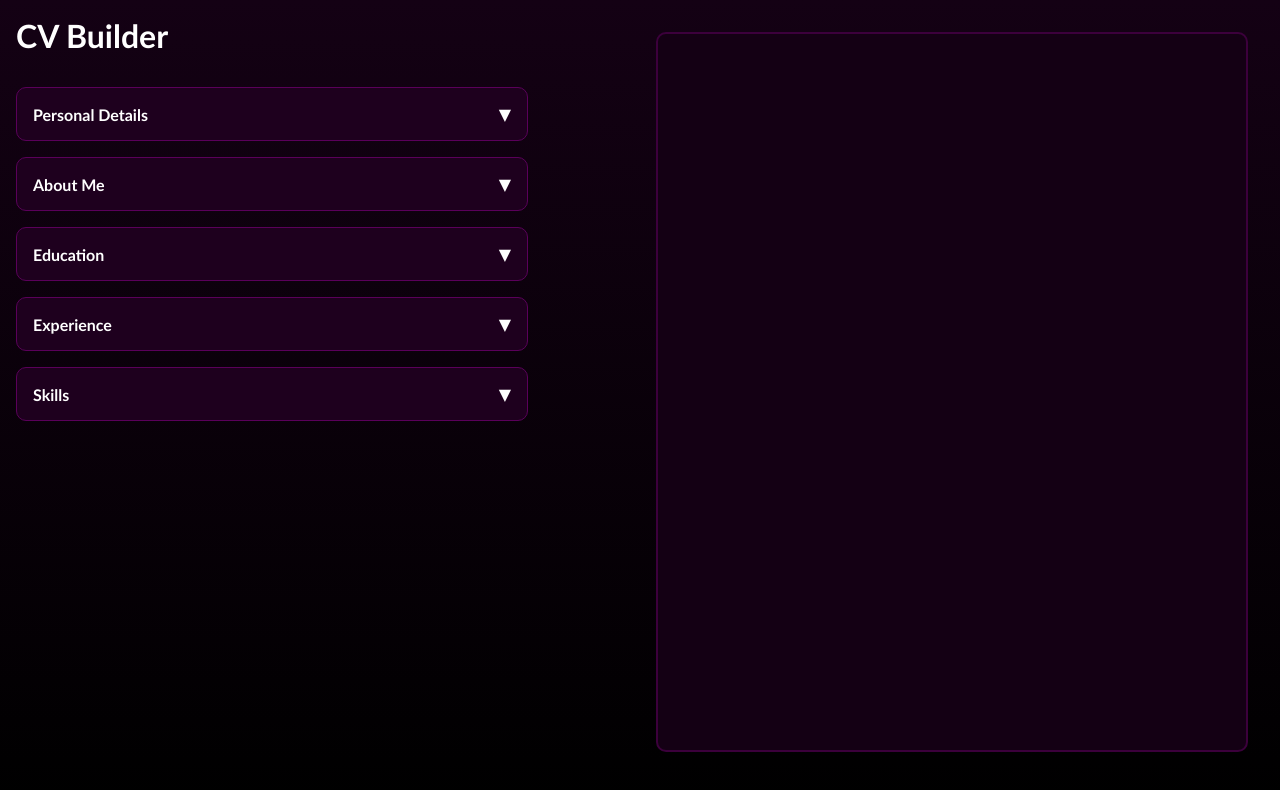
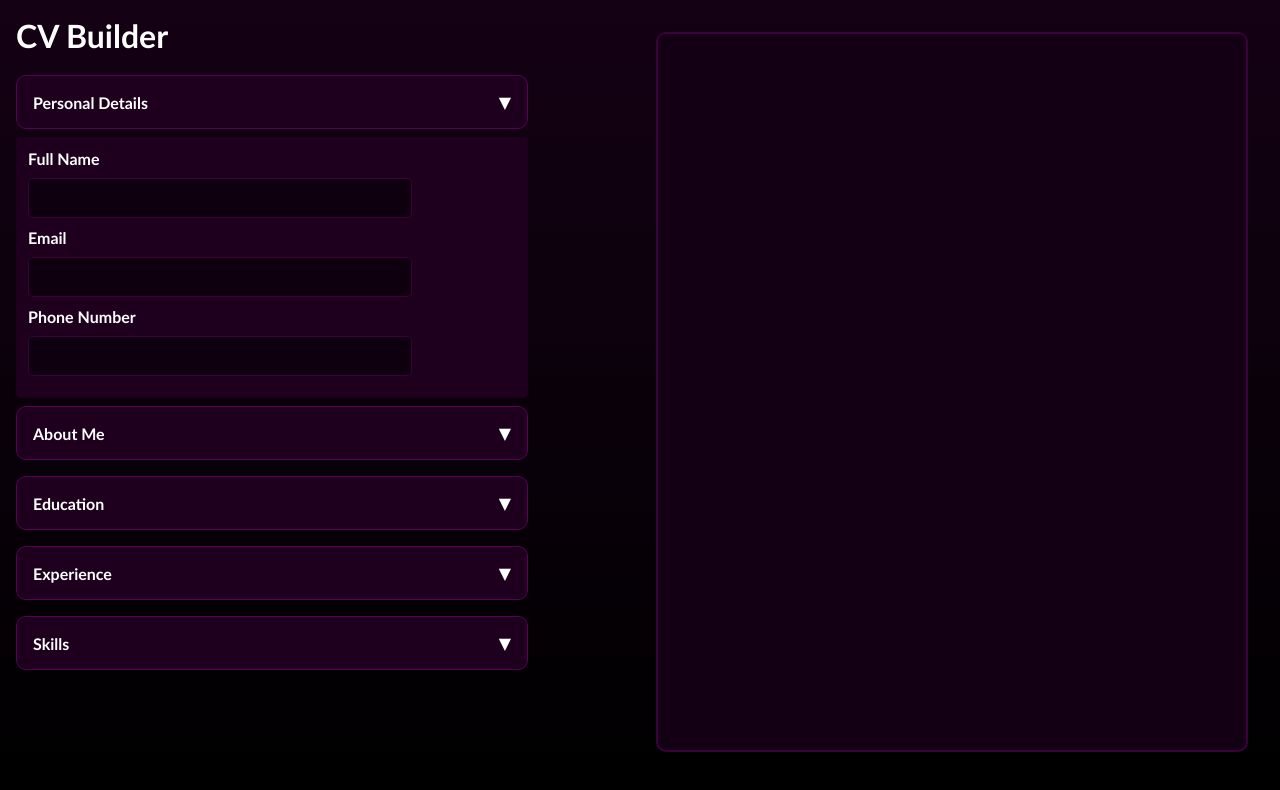
Before and after one commit to ItsFine1266/react-cv-application, a React (Vite) app: page / in a window 1280 px wide. Shown: the top 790 px of the page. Built offline with nearby package versions, Linux system fonts and the light colour scheme.

Commit message:
update CV preview display on keystroke

```diff
--- a/src/components/EditPanel.jsx
+++ b/src/components/EditPanel.jsx
@@ -1,74 +1,126 @@
 import { useState } from "react";
 
-const data = [
-  {
-    category: "Personal Details",
-    fields: [
-      {label: "Full Name ", type: "text", id: "name"},
-      {label: "Email ", type: "email", id: "email"},
-      {label: "Phone Number ", type: "text", id: "tel"},
-    ]
-  },
-
-  {
-    category: "About Me",
-    fields: [
-      {label: "Description ", type: "textarea", id: "description"},
-    ]
-  },
-
-  {
-    category: "Education",
-    fields: [
-      {label: "School Name", type: "text", id: "school-name"},
-      {label: "Course", type: "text", id: "course"},
-      {label: "Highest Qualification", type: "text", id: "qualification"},
-    ]
-  },
-
-  {
-    category: "Experience",
-    fields: [
-      {label: "Previous Experience", type: "textarea", id: "experience"},
-      {label: "Date from", type: "text", id: "date-from"},
-      {label: "Date until", type: "text", id: "date-until"}
-    ]
-  },
-
-  {
-    category: "Skills",
-    fields: [
-      {label: "Skills (seperate with comma)", type: "text", id: "skills"}
-    ]
-  }
-];
-
-function DropdownItem({ category, fields = [] }) {
-  const [isOpen, setIsOpen] = useState(false);
-
+function PersonalDetails() {
+  const [isOpen, setIsOpen] = useState(true);
   const handleOpen = () => setIsOpen(!isOpen);
 
   return (
-    <>
+    <div className="dropdown">
       <button className="dropdown-btn" onClick={handleOpen}>
-        <div className="category">{category}</div>
+        <div className="category">Personal Details</div>
         <div>▼</div>
       </button>
       <div className={`menu-wrapper ${isOpen ? "is-open" : "is-closed"}`}>
         <div className="menu">
-          {fields.map(field => (
-            <div key={field.id} className="field-item">
-              <label htmlFor={field.id}>{field.label}</label>
-              {
-                (field.type === "textarea") ?
-                <textarea id={field.id} autoComplete="false" rows={10}></textarea> :
-                <input type={field.type} id={field.id} autoComplete="false"></input>
-              }
-            </div>
-          ))}
+          <div key="name" className="field-item">
+            <label htmlFor="name">Full Name </label>
+            <input type="text" id="name" autoComplete="false" />
+            <label htmlFor="email">Email </label>
+            <input type="email" id="email" autoComplete="false" />
+            <label htmlFor="tel">Phone Number</label>
+            <input type="text" id="tel" autoComplete="false"/>
+          </div>
         </div>
       </div>
-    </>
+    </div>
+  )
+}
+
+function AboutMe() {
+  const [isOpen, setIsOpen] = useState(false);
+  const handleOpen = () => setIsOpen(!isOpen);
+
+  return (
+    <div className="dropdown">
+      <button className="dropdown-btn" onClick={handleOpen}>
+        <div className="category">About Me</div>
+        <div>▼</div>
+      </button>
+      <div className={`menu-wrapper ${isOpen ? "is-open" : "is-closed"}`}>
+        <div className="menu">
+          <div key="description" className="field-item">
+            <label htmlFor="description">Description </label>
+            <textarea id="name" autoComplete="false" rows={10}></textarea>
+          </div>
+        </div>
+      </div>
+    </div>
+  )
+}
+
+function Education() {
+  const [isOpen, setIsOpen] = useState(false);
+  const handleOpen = () => setIsOpen(!isOpen);
+
+  return (
+    <div className="dropdown">
+      <button className="dropdown-btn" onClick={handleOpen}>
+        <div className="category">Education</div>
+        <div>▼</div>
+      </button>
+      <div className={`menu-wrapper ${isOpen ? "is-open" : "is-closed"}`}>
+        <div className="menu">
+          <div key="school-name" className="field-item">
+            <label htmlFor="school-name">School Name </label>
+            <input type="text" id="school-name" autoComplete="false" />
+            <label htmlFor="course">Course </label>
+            <input type="text" id="course" autoComplete="false" />
+            <label htmlFor="qualification">Highest Qualification</label>
+            <input type="text" id="qualification" autoComplete="false"/>
+          </div>
+        </div>
+      </div>
+    </div>
+  )
+}
+
+function Experience() {
+  const [isOpen, setIsOpen] = useState(false);
+  const handleOpen = () => setIsOpen(!isOpen);
+
+  return (
+    <div className="dropdown">
+      <button className="dropdown-btn" onClick={handleOpen}>
+        <div className="category">Experience</div>
+        <div>▼</div>
+      </button>
+      <div className={`menu-wrapper ${isOpen ? "is-open" : "is-closed"}`}>
+        <div className="menu">
+          <div key="name" className="field-item">
+            <label htmlFor="experience-title">Previous Experience Title </label>
+            <input type="text" id="experience-title" autoComplete="false" />
+            <label htmlFor="date-from">Date from</label>
+            <input type="text" id="date-from" autoComplete="false"/>
+            <label htmlFor="date-until">Date until</label>
+            <input type="text" autoComplete="false" id="date-until" />
+            <label htmlFor="previous-experience">Previous Experience Description</label>
+            <textarea autoComplete="false" id="previous-experience" rows={10}></textarea>
+          </div>
+        </div>
+      </div>
+    </div>
+  )
+}
+
+function Skills() {
+  const [isOpen, setIsOpen] = useState(false);
+  const handleOpen = () => setIsOpen(!isOpen);
+
+  return (
+    <div className="dropdown">
+      <button className="dropdown-btn" onClick={handleOpen}>
+        <div className="category">Skills</div>
+        <div>▼</div>
+      </button>
+      <div className={`menu-wrapper ${isOpen ? "is-open" : "is-closed"}`}>
+        <div className="menu">
+          <div key="name" className="field-item">
+            <label htmlFor="skills">Skills (seperate with comma) </label>
+            <input type="text" id="skills" autoComplete="false" />
+          </div>
+        </div>
+      </div>
+    </div>
   )
 }
 
@@ -76,9 +128,11 @@ export default function EditPanel() {
   return (
     <div className="edit-panel">
       <h1 className="edit-panel-title">CV Builder</h1>
-      {data.map(item => (
-        <DropdownItem category={item.category} fields={item.fields} key={item.category} />
-      ))}
+      <PersonalDetails />
+      <AboutMe />
+      <Education />
+      <Experience />
+      <Skills />
     </div>
   )
 }
--- a/src/styles/EditPanel.css
+++ b/src/styles/EditPanel.css
@@ -1,5 +1,5 @@
 .edit-panel-title {
-  margin-bottom: 1em;
+  margin-bottom: 20px;
 }
 
 .dropdown-btn {
@@ -44,6 +44,7 @@ input {
   border-radius: 5px;
   font-size: 1em;
   max-width: 30vw;
+  margin-bottom: 10px;
 }
 
 input:focus, textarea:focus {
@@ -88,6 +89,7 @@ textarea {
   width: 35vw;
   font-size: 1em;
   border-radius: 5px;
+  height: auto;
 }
 
 .category {
```
